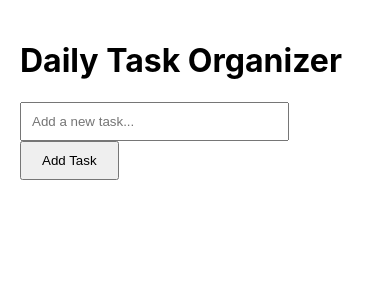
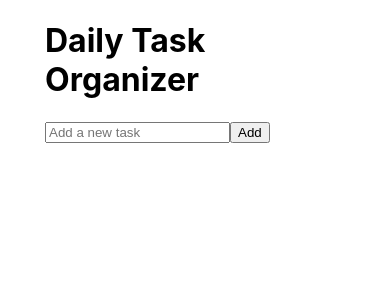
Before and after one commit to umairBinMohammad/daily-task-organizer, a React (Create React App) app: page / in a window 390 px wide. Shown: the top 300 px of the page. Built offline with nearby package versions, Linux system fonts and the light colour scheme.

Commit message:
Modified positioning of components - Changed to ensure mobile-friendly layout

```diff
--- a/src/App.js
+++ b/src/App.js
@@ -18,17 +18,21 @@ const App = () => {
   const deleteTask = useTaskStore((state) => state.deleteTask);
 
   return (
-    <div style={{ padding: '20px', maxWidth: '600px', margin: 'auto' }}>
-      <h1>Daily Task Organizer</h1>
+    <div className="p-4 max-w-md mx-auto bg-gray-100 min-h-screen" style={{ maxWidth: '300px', margin: '0 auto' }}>
+      <h1 className="text-xl font-bold text-center mb-4">Daily Task Organizer</h1>
       {/* Component to add a new task */}
+      <div className="mb-4">
         <AddTask onAdd={addTask} />
+      </div>
       {/* Component to list all tasks */}
+      <div className="mt-4">
         <TaskList
           tasks={tasks}
           onToggle={toggleTaskCompletion}
           onDelete={deleteTask}
         />
       </div>
+    </div>
   );
 };
 
--- a/src/components/AddTask.js
+++ b/src/components/AddTask.js
@@ -21,20 +21,19 @@ const AddTask = ({ onAdd }) => {
   };
 
   return (
-    <form onSubmit={handleSubmit} style={{ marginBottom: '20px' }}>
+    <form onSubmit={handleSubmit} className="flex items-center gap-2 mb-4" style={{ maxWidth: '300px', margin: '0 auto' }}>
       <input
         type="text"
-        placeholder="Add a new task..."
+        placeholder="Add a new task"
         value={taskName}
         onChange={(e) => setTaskName(e.target.value)}
-        style={{
-          padding: '10px',
-          width: '70%',
-          marginRight: '10px',
-        }}
+        className="flex-1 px-4 py-2 border rounded shadow-sm focus:outline-none focus:ring-2 focus:ring-blue-400"
       />
-      <button type="submit" style={{ padding: '10px 20px' }}>
-        Add Task
+      <button
+        type="submit"
+        className="px-4 py-2 bg-blue-500 text-white rounded shadow hover:bg-blue-600"
+      >
+        Add
       </button>
     </form>
   );
--- a/src/components/Task.js
+++ b/src/components/Task.js
@@ -20,6 +20,8 @@ const Task = ({ task, onToggle, onDelete }) => {
         padding: '10px',
         border: '1px solid #ccc',
         borderRadius: '5px',
+        maxWidth: '300px', // Added to make the task list narrower
+        margin: '0 auto' // Center the component
       }}
     >
       <div
--- a/src/components/TaskList.js
+++ b/src/components/TaskList.js
@@ -10,7 +10,7 @@ import Task from './Task';
  */
 const TaskList = ({ tasks, onToggle, onDelete }) => {
     return (
-    <div>
+        <div className="space-y-2" style={{ maxWidth: '300px', margin: '0 auto' }}>
           {tasks.map((task) => (
             <Task
               key={task.id}
```
Lines whose indentation alone changed are shown as unchanged.
